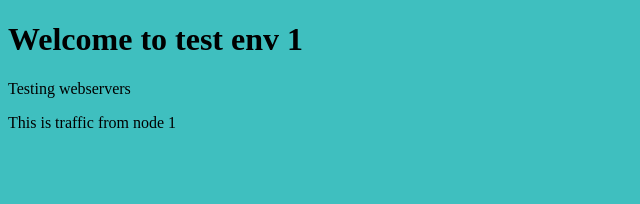
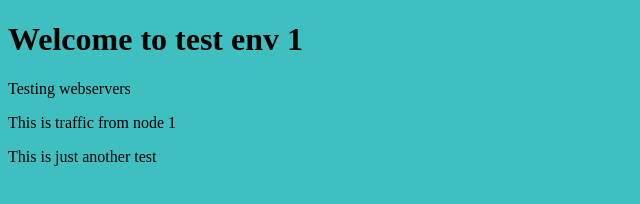
Before and after one commit to atsalaudeen/tf-ec2-role-sample, a plain HTML site: page conf/index.html in a window 1280 px wide. Shown: the whole page, without its empty margins (0-640 px from the left). Drawn offline with Linux system fonts and the light colour scheme.

Commit message:
provisioner test2

```diff
--- a/conf/index.html
+++ b/conf/index.html
@@ -13,6 +13,6 @@
   <h1>Welcome to test env 1</h1>
   <p>Testing webservers</p>
   <p>This is traffic from node 1</p>
-
+   This is just another test
   </body>
 </html>
```
Also changed, not shown: appserver_private_ips.txt (deleted), 2 other files.
